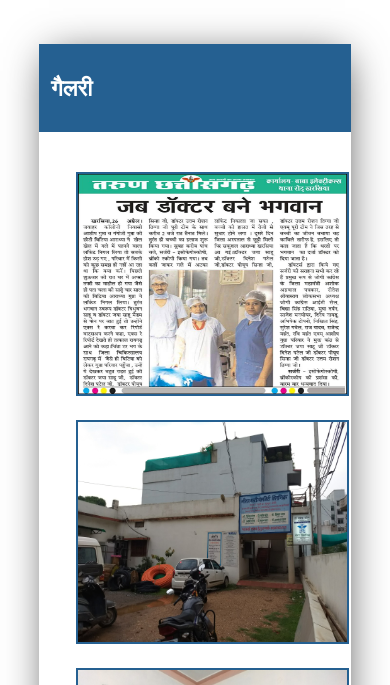
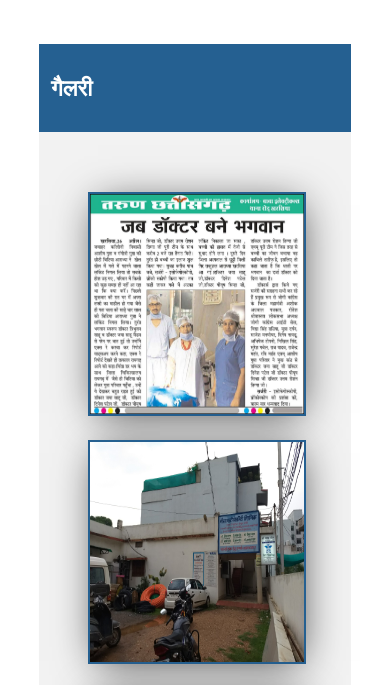
Before and after one commit to Anand987/Dr-dinesh-patel, a plain HTML site: page gallery.html in a window 390 px wide. Shown: the part 86-771 px from the top of the page. Drawn offline with nearby package versions, Linux system fonts and the light colour scheme.

Commit message:
image-size-fixed

```diff
--- a/assets/css/gallery.css
+++ b/assets/css/gallery.css
@@ -1,15 +1,16 @@
 .Gallery_p{
 
-  box-shadow: 2px 5px 40px -8px rgba(0,0,0,0.75);
+
   margin-top: 240px;
   margin-left: 15%;
   margin-right: 15%;
+  background-color: #f2f2f2;
 }
 .heading_g{
   background-color: #256091;
   color:white;
   padding: 5px;
-  margin-bottom: 40px;
+  margin-bottom: 60px;
   padding-left:15px;
 }
 .container
@@ -21,10 +22,12 @@
   grid-column-gap:8%;
   grid-row-gap: 18px;
 
+  margin-bottom:40px;
 
 }
 .g_images img
 {
+  box-shadow: 2px 5px 40px -8px rgba(0,0,0,0.75);
   border: 2px solid #256091;
   width:100%;
   height: 250px;
@@ -92,7 +95,11 @@
     font-size: 15px;
     padding:12px;
   }
+  .container
+  {
+    padding: 0px;
 
+  }
   /*.container{
     width: 86%;
 
@@ -103,8 +110,8 @@
   }*/
   .g_images img
   {
-
-    width:100%;
+    margin:0% 10%;
+    width:80%;
     height: 220px;
     margin-bottom:20px;
   }
```
